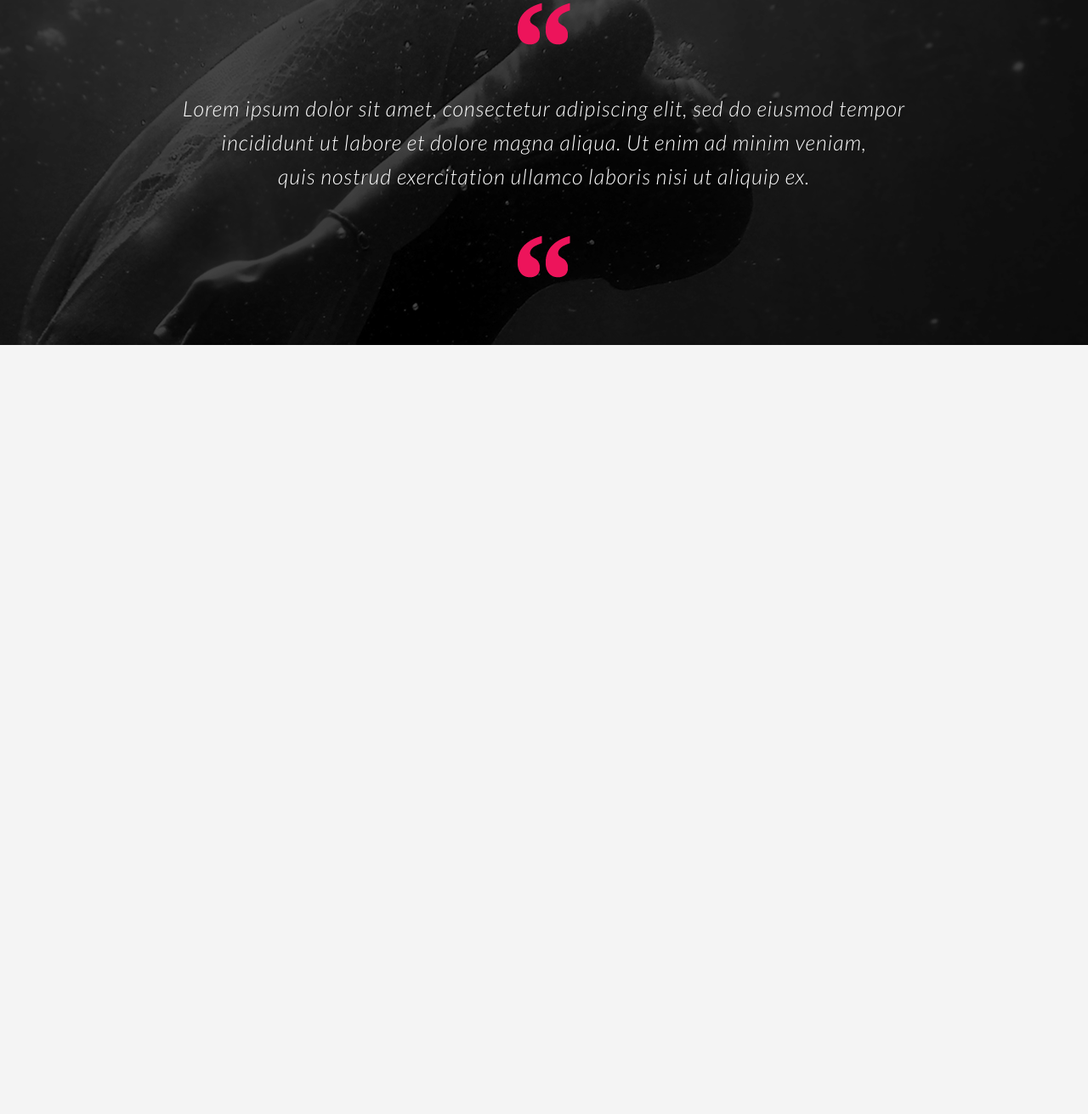
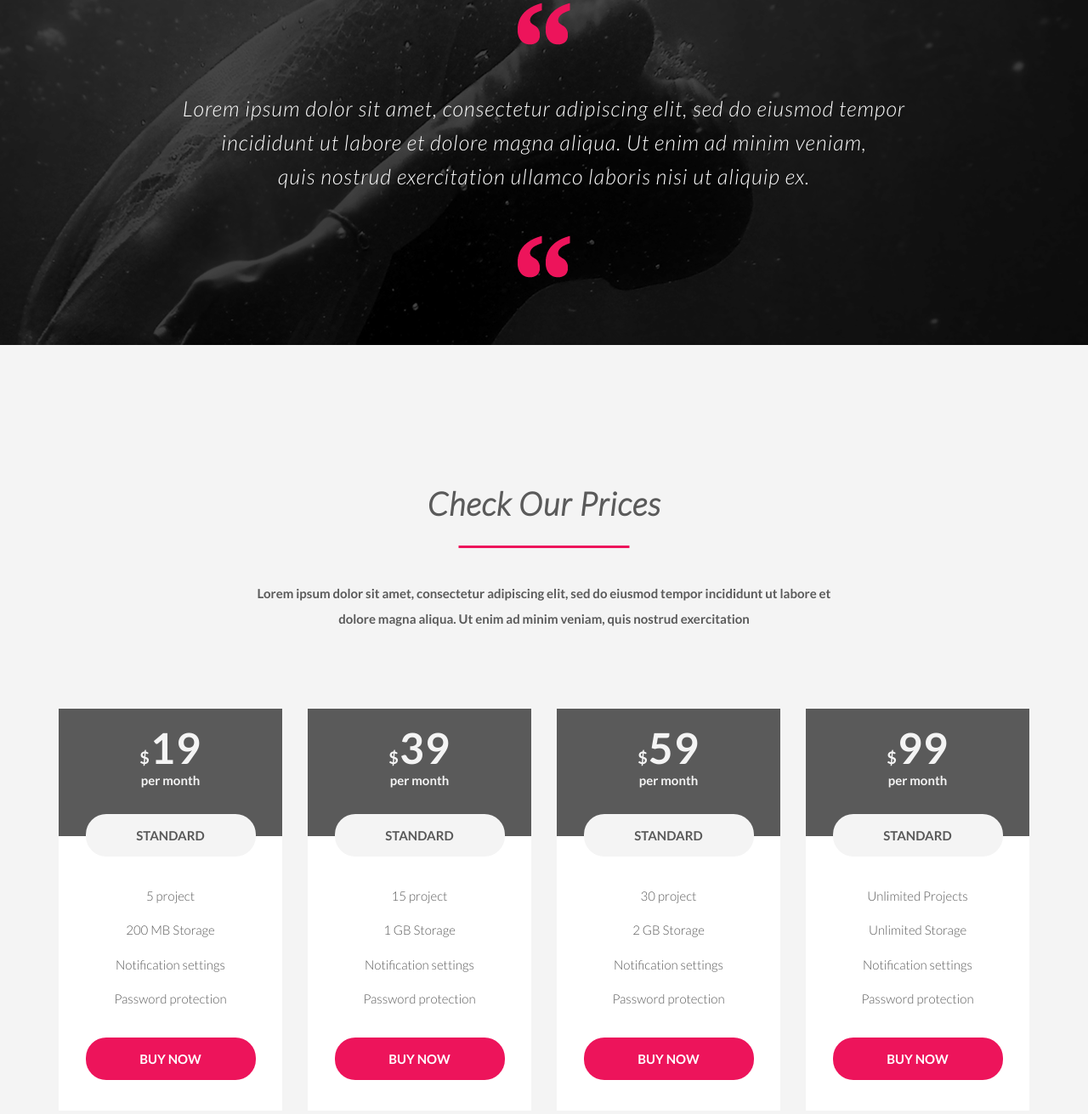
Before and after one commit to MPolonis/Mache-landing-page, a website: page index.html in a window 1280 px wide. Shown: the part 2250-3561 px from the top of the page at 85% size. Before the commit the page ends 2656 px from the top, so only its background shows below. Drawn offline with Linux system fonts and the light colour scheme.

Commit message:
Add prices section

```diff
--- a/index.html
+++ b/index.html
@@ -51,9 +51,9 @@
             </div>
         </section>
         <section class="services">
-            <div class="services-slogan">
-                <h1 class="first-line-slogan">Our Services</h1>
-                <h2 class="second-line-slogan">Lorem ipsum dolor sit amet, consectetur adipiscing elit, sed do eiusmod tempor incididunt ut labore et dolore magna
+            <div class="headline-all">
+                <h1 class="first-line-headline">Our Services</h1>
+                <h2 class="second-line-headline">Lorem ipsum dolor sit amet, consectetur adipiscing elit, sed do eiusmod tempor incididunt ut labore et dolore magna
                 aliqua. Ut enim ad minim veniam, quis nostrud exercitation</h2>
             </div>
             <div class="row all-services">
@@ -91,5 +91,63 @@
                 <img src="images/quotation_mark.png" alt="quotation_mark">
             </div>
         </section>
+        <section class="prices">
+            <div class="headline-all">
+                <h1 class="first-line-headline headline-price">Check Our Prices</h1>
+                <h2 class="second-line-headline">Lorem ipsum dolor sit amet, consectetur adipiscing elit, sed do eiusmod tempor
+                    incididunt ut labore et dolore magna
+                    aliqua. Ut enim ad minim veniam, quis nostrud exercitation</h2>
+            </div>
+            <div class="price-all">
+                <div class="price-product">
+                    <div class="price-month">
+                        <h1><span class="dollar-price">$</span>19</h1>
+                        <h2>per month</h2>
+                        <button class="btn btn-price">Standard</button>
+                    </div>
+                    <p class="project-price">5 project</p>
+                    <p>200 MB Storage</p>
+                    <p>Notification settings</p>
+                    <p class="password-price">Password protection</p>
+                    <button class="btn btn-buy">Buy Now</button>
+                </div>
+                <div class="price-product">
+                    <div class="price-month">
+                        <h1><span class="dollar-price">$</span>39</h1>
+                        <h2>per month</h2>
+                        <button class="btn btn-price">Standard</button>
+                    </div>
+                    <p class="project-price">15 project</p>
+                    <p>1 GB Storage</p>
+                    <p>Notification settings</p>
+                    <p class="password-price">Password protection</p>
+                    <button class="btn btn-buy">Buy Now</button>
+                </div>
+                <div class="price-product">
+                    <div class="price-month">
+                        <h1><span class="dollar-price">$</span>59</h1>
+                        <h2>per month</h2>
+                        <button class="btn btn-price">Standard</button>
+                    </div>
+                    <p class="project-price">30 project</p>
+                    <p>2 GB Storage</p>
+                    <p>Notification settings</p>
+                    <p class="password-price">Password protection</p>
+                    <button class="btn btn-buy">Buy Now</button>
+                </div>
+                <div class="price-product">
+                    <div class="price-month">
+                        <h1><span class="dollar-price">$</span>99</h1>
+                        <h2>per month</h2>
+                        <button class="btn btn-price">Standard</button>
+                    </div>
+                    <p class="project-price">Unlimited Projects</p>
+                    <p>Unlimited Storage</p>
+                    <p>Notification settings</p>
+                    <p class="password-price">Password protection</p>
+                    <button class="btn btn-buy">Buy Now</button>
+                </div>
+            </div>
+        </section>
     </body>
 </html>
--- a/sass/components/_buttons.scss
+++ b/sass/components/_buttons.scss
@@ -15,4 +15,23 @@
     text-transform: uppercase;
     display: block;
     margin: 0 auto;
+    &:hover {
+        background-color: $white-color;
+        color: $buttons-nav-color;
+    }
 }
+
+.btn-price {
+    background-color: #f4f4f4;
+    color: #5a5a5a;
+    outline: none;
+    &:hover {
+        background-color: #f4f4f4;
+        color: #5a5a5a;
+        cursor: default;
+    }
+}
+
+.btn-buy {
+    margin-bottom: 36px;
+}
--- /dev/null
+++ b/sass/components/_headlines.scss
@@ -0,0 +1,39 @@
+
+.headline-all {
+    padding-top: 157px;
+    color: $font-color;
+    text-align: center;
+    font-family: $page-font;
+    font-weight: 300;
+}
+
+.first-line-headline {
+    font-size: 38px;
+    line-height: 58px;
+    font-style: italic;
+    letter-spacing: 1px;
+    position: relative;
+    padding-bottom: 62px;
+    margin-bottom: 0;
+    margin-top: 0;
+    &::before {
+        content: "";
+        height: 3px;
+        width: 201px;
+        background-color: $buttons-nav-color;
+        visibility: visible;
+        position: absolute;
+        bottom: 13px;
+        left: 50%;
+        transform: translate(-50%, -25px);
+
+    }
+}
+
+.second-line-headline {
+    width: 691px;
+    font-size: 15px;
+    line-height: 30px;
+    margin: 0 auto;
+    letter-spacing: 0px;
+}
--- /dev/null
+++ b/sass/components/_prices.scss
@@ -0,0 +1,74 @@
+
+.price-all {
+    display: flex;
+    flex-wrap: wrap;
+    justify-content: center;
+    padding-top: 91px;
+}
+
+.price-month {
+    height: 150px;
+    background-color: #5a5a5a;
+    position: relative;
+    .btn-price {
+        position: absolute;
+        top: 124px;
+        left: 31.5px;
+    }
+}
+
+.price-product {
+    margin: 0 15px 137px;
+    width: 263px;
+    height: auto;
+    background-color: $white-color;
+    font-family: $page-font;
+    font-weight: 400;
+    text-align: center;
+    color: #242424;
+    &:hover {
+        .price-month {
+            background-color: $buttons-nav-color;
+        }
+    }
+    h1 {
+        font-size: 50px;
+        letter-spacing: 1px;
+        color: #f4f4f4;
+        font-family: $page-font;
+        font-weight: 700;
+        text-align: center;
+        margin: 0;
+        padding-top: 18px
+    }
+    .dollar-price {
+        font-size: 20px;
+    }
+    h2 {
+        font-size: 15px;
+        letter-spacing: 0px;
+        color: #f4f4f4;
+        font-family: $page-font;
+        font-weight: 700;
+        text-align: center;
+        margin: 0;
+
+    }
+    p {
+        font-size: 15px;
+        letter-spacing: 0px;
+        color: #5a5a5a;
+        font-family: $page-font;
+        font-weight: 300;
+        text-align: center;
+        padding-top: 23px;
+        margin: 0;
+    }
+    .project-price {
+        padding-top: 62px;
+    }
+}
+
+.password-price {
+    padding-bottom: 37px;
+}
--- a/sass/components/_services.scss
+++ b/sass/components/_services.scss
@@ -2,44 +2,6 @@
     background-color: $white-color;
     padding: 0 170px 60px 170px;
     height: 704px;
-}
-
-.services-slogan {
-    padding-top: 153px;
-    color: $font-color;
-    text-align: center;
-    font-family: $page-font;
-    font-weight: 300;
-}
-
-.first-line-slogan {
-    font-size: 38px;
-    line-height: 58px;
-    font-style: italic;
-    letter-spacing: 1px;
-    position: relative;
-    padding-bottom: 62px;
-    margin-bottom: 0;
-    &::before {
-        content: "";
-        height: 3px;
-        width: 201px;
-        background-color: $buttons-nav-color;
-        visibility: visible;
-        position: absolute;
-        bottom: 13px;
-        left: 50%;
-        transform: translate(-50%, -25px);
-
-    }
-}
-
-.second-line-slogan {
-    width: 691px;
-    font-size: 15px;
-    line-height: 30px;
-    margin: 0 auto;
-    letter-spacing: 0px;
 }
 
 .service-name {
--- a/sass/style.scss
+++ b/sass/style.scss
@@ -3,7 +3,9 @@
 @import "components/normalize";
 @import "components/layout";
 @import "components/buttons";
+@import "components/headlines";
 @import "components/navbar";
 @import "components/about";
 @import "components/services";
 @import "components/quote";
+@import "components/prices";
```
Also changed, not shown: css/style.css, 1 other file.
